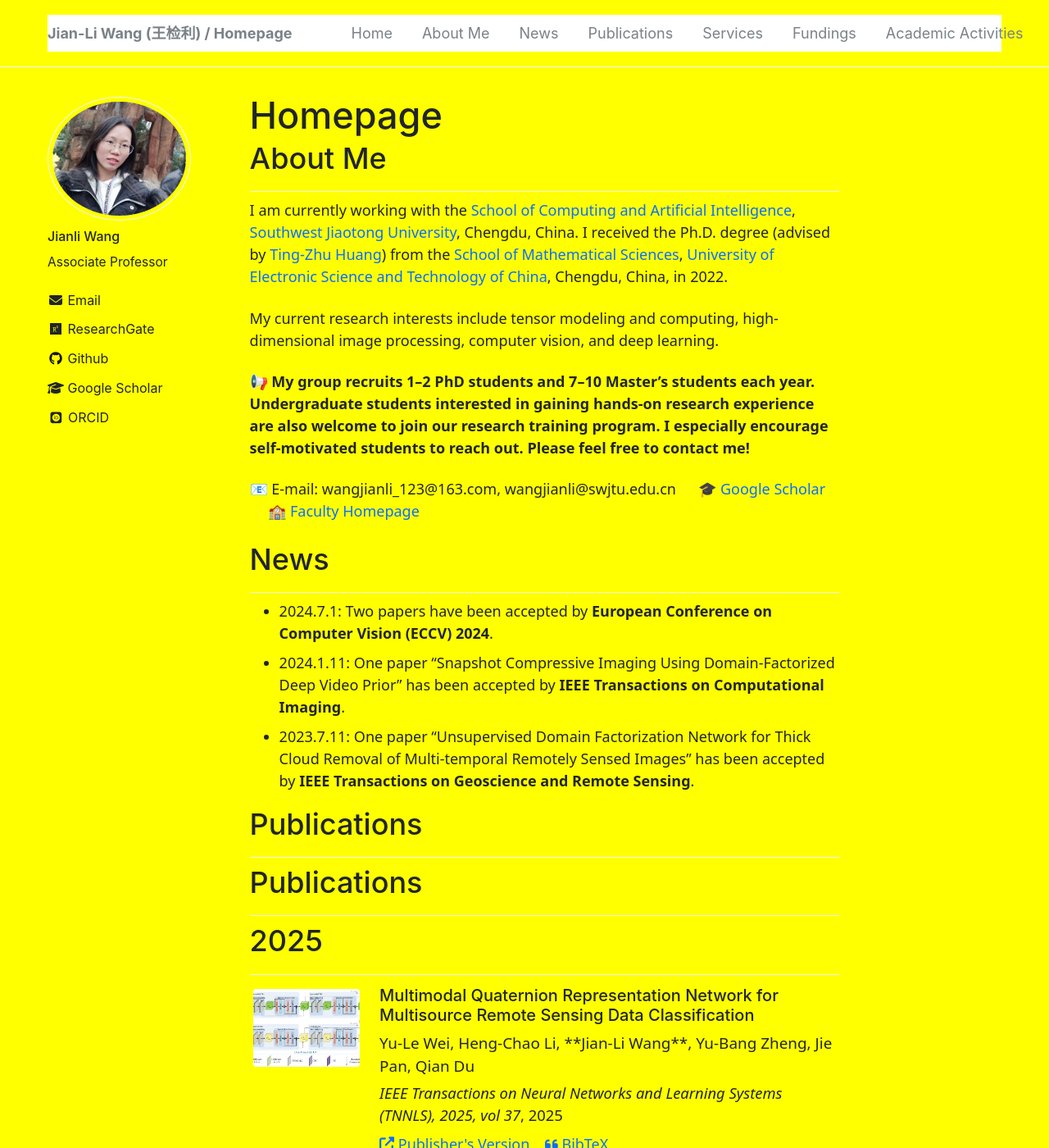
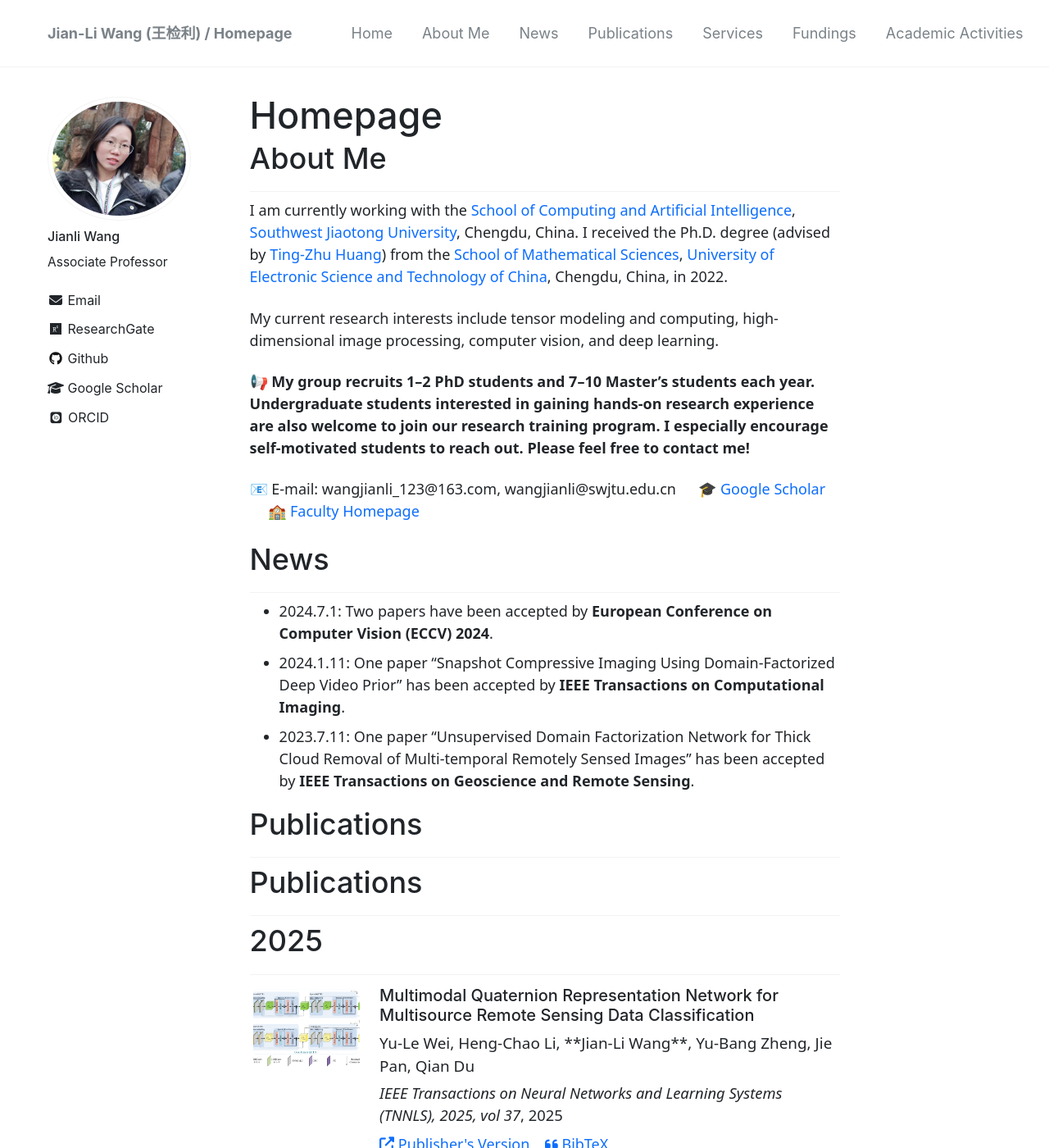
Before and after one commit to wangjianli123/wangjianli123.github.io, a Jekyll site: the page built from _pages/index.md, in a window 1280 px wide and 1400 px high. Shown: the whole window at 82% size. Built offline with Jekyll 4.4.1, drawn with Linux system fonts in a browser that asks for light colours; nearby versions of some CDN libraries; some web fonts are replaced; comment, search, counter and statistics services are not loaded.

Commit message:
Update main.scss

```diff
--- a/assets/css/main.scss
+++ b/assets/css/main.scss
@@ -110,6 +110,3 @@
 .layout--single .page__content {
   max-width: none !important;
 }
-body {
-  background: yellow !important;
-}
```
